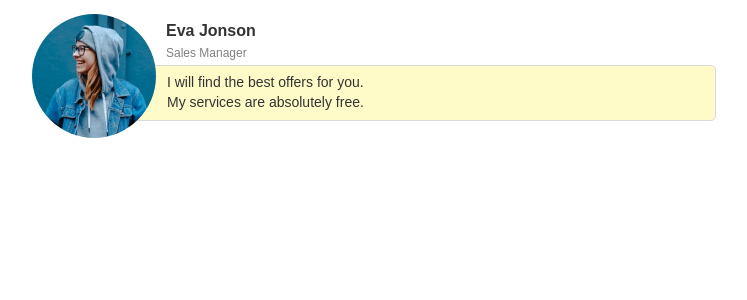
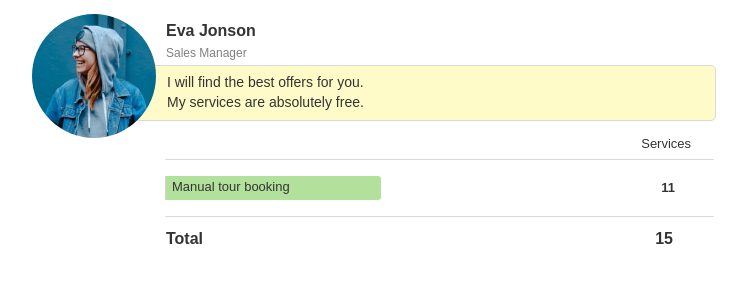
Before and after one commit to sergiychaiuk/8854, a Vue app: page /home in a window 1280 px wide. Shown: the top 300 px of the page, without its empty margins (265-1012 px from the left). Built offline with nearby package versions, Linux system fonts and the light colour scheme.

Commit message:
created a Services component with styles and added it to the HomeView page

```diff
--- /dev/null
+++ b/src/components/Services.vue
@@ -0,0 +1,136 @@
+<template>
+  <div class="services">
+    <div class="services__title">Services</div>
+    <div class="services__chart">
+      <div class="chart">
+        <div class="chart__bar-list">
+          <div class="chart__bar bar">
+            <div class="bar__line bar_green" style="width: 100%"></div>
+            <div class="bar__title">Manual tour booking</div>
+          </div>
+        </div>
+
+        <div class="chart__number">
+          <div class="chart__number-title">11</div>
+        </div>
+      </div>
+    </div>
+
+    <div class="services__total total">
+      <div class="total__title">Total</div>
+      <div class="total__number">15</div>
+    </div>
+  </div>
+</template>
+
+<style lang="scss">
+.services {
+  &__title {
+    margin: 0 1.5rem 0.5714285rem 10.78571rem;
+    padding-right: 1.642857rem;
+    text-align: end;
+    font-style: normal;
+    font-weight: 400;
+    font-size: 0.92857rem;
+    line-height: 1.07142857rem;
+    color: #333333;
+  }
+
+  &__chart {
+    margin: 0 1.5rem 0.6428571rem 10.7142857rem;
+    border-top: 1px solid #dadada;
+    border-bottom: 1px solid #dadada;
+    padding: 1.1428571rem 0;
+  }
+
+  &__total {
+    margin: 0 4.42857142rem 1.285714285rem 10.78571rem;
+  }
+}
+
+.chart {
+  display: flex;
+  justify-content: space-between;
+  padding-right: 2.7857142rem;
+
+  &__bar-list {
+    max-width: 216px;
+    width: 100%;
+    border-left: 1px solid rgba(51, 51, 51, 0.2);
+  }
+
+  &__bar {
+    margin-bottom: 0.142857rem;
+  }
+
+  &__bar:last-child {
+    margin-bottom: 0;
+  }
+
+  &__number {
+    display: flex;
+    flex-direction: column;
+    align-items: center;
+    justify-content: space-around;
+  }
+
+  &__number-title {
+    font-style: normal;
+    font-weight: 700;
+    font-size: 0.92857rem;
+    line-height: 1.07142857rem;
+    color: #333333;
+  }
+}
+
+.bar {
+  position: relative;
+  height: 1.71428571rem;
+
+  &__line {
+    height: 100%;
+    border-radius: 0 3px 3px 0;
+  }
+
+  &_green {
+    background: #b1e19b;
+  }
+
+  &_blue {
+    background: #ace2f8;
+  }
+
+  &__title {
+    position: absolute;
+    top: -0.142857rem;
+    left: 0.4285714rem;
+    font-style: normal;
+    font-weight: 400;
+    font-size: 0.92857rem;
+    line-height: 1.8571428rem;
+    color: #333333;
+  }
+}
+
+.total {
+  display: flex;
+  justify-content: space-between;
+  align-items: center;
+
+  &__title,
+  &__number {
+    font-style: normal;
+    font-weight: 700;
+    font-size: 1.1428571rem;
+    color: #333333;
+  }
+
+  &__title {
+    line-height: 1.8571428rem;
+  }
+
+  &__number {
+    line-height: 1.07142857rem;
+  }
+}
+</style>
--- a/src/views/HomeView.vue
+++ b/src/views/HomeView.vue
@@ -1,6 +1,7 @@
 <template>
   <div class="container">
     <UserInfo :name="user.name" :position="user.position" :offer="user.offer" :photo="user.photo" />
+    <Services />
   </div>
 </template>
 
@@ -9,6 +10,7 @@ import store from '../store'
 import { computed } from 'vue'
 
 import UserInfo from '../components/UserInfo.vue'
+import Services from '../components/Services.vue'
 
 const user = computed(() => store.state.user)
 </script>
```
